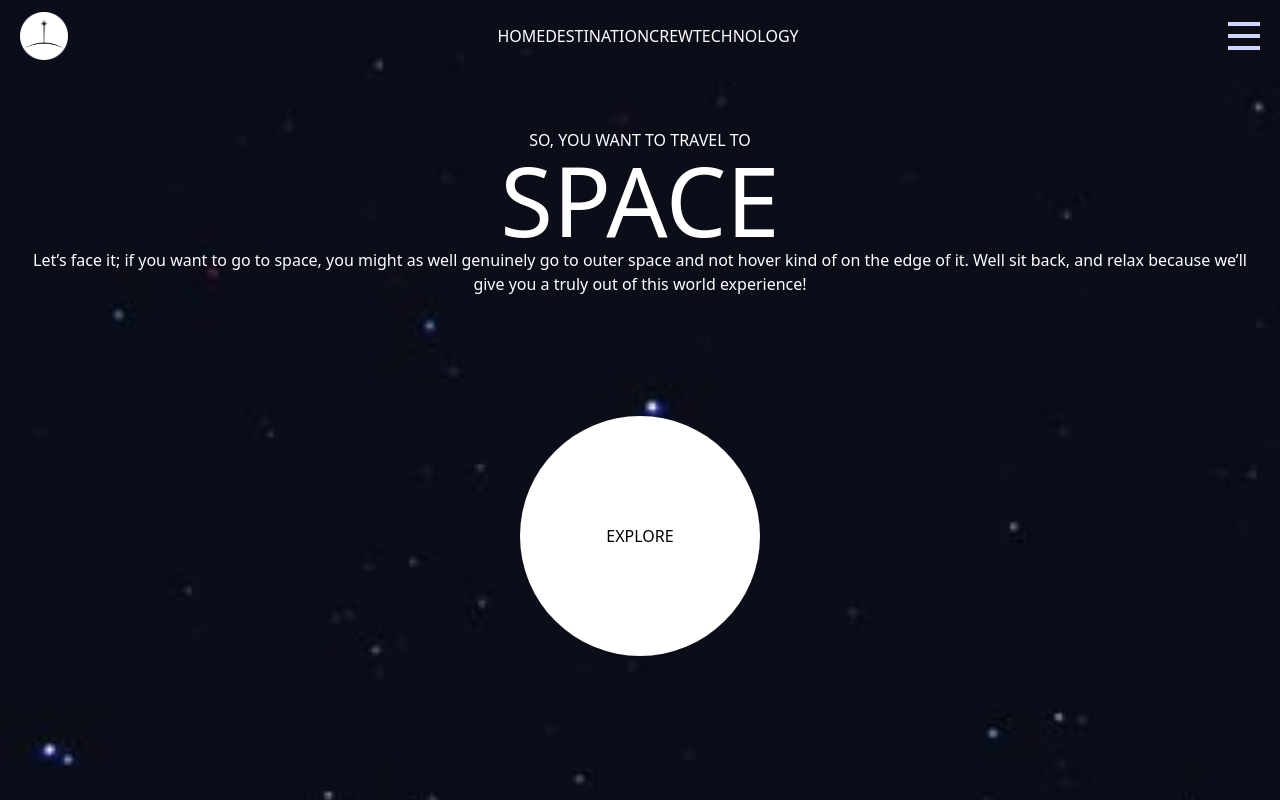
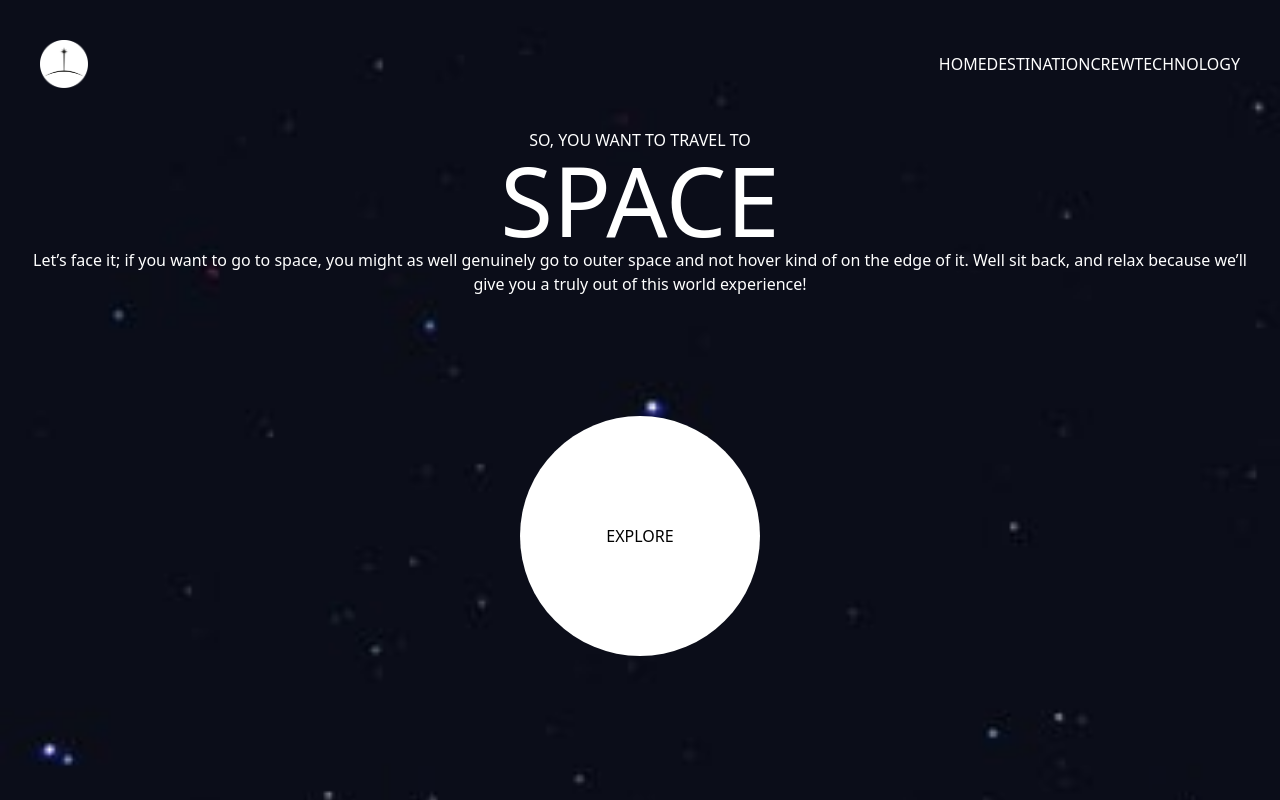
Before and after one commit to SFCC5555/new-space-tourism-website, a React (Vite) app: page / in a window 1280 px wide. Built offline with nearby package versions, Linux system fonts and the light colour scheme.

Commit message:
navbar update

```diff
--- a/src/components/NavBar.jsx
+++ b/src/components/NavBar.jsx
@@ -4,10 +4,10 @@ import burgerIcon from '../assets/shared/icon-hamburger.svg';
 
 const NavBar = () => {
   return (
-    <nav className ='fixed w-full flex items-center justify-between py-3 px-5 z-10'>
-        <span className='w-12 h-12' style={{backgroundImage:`url(${logo})`}} />
+    <nav className ='fixed w-full flex items-center justify-between p-7 sm:p-10 z-10'>
+        <span className='w-10 h-10 sm:w-12 sm:h-12' style={{backgroundImage:`url(${logo})`}} />
         <Menu />
-        <span className='w-8 h-8' style={{backgroundImage:`url(${burgerIcon})`}} />
+        <span className='w-7 h-7 cursor-pointer sm:hidden' style={{backgroundImage:`url(${burgerIcon})`}} />
     </nav>
 )}
 
```
